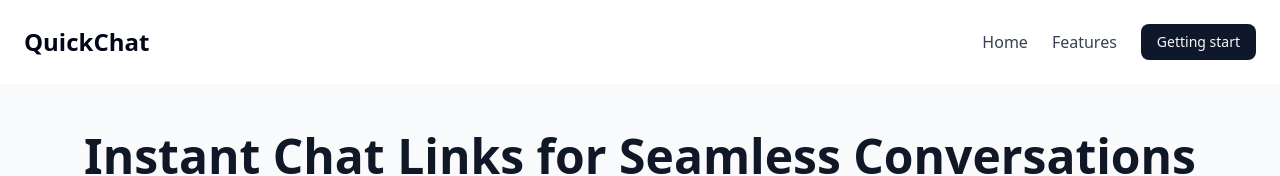
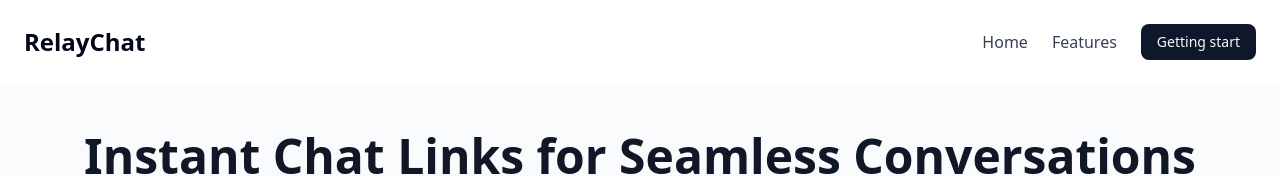
Before and after one commit to GhostRider9211/RelayChat, a Next.js app in the folder relaychat/: page / in a window 1280 px wide. Shown: the top 176 px of the page. Built offline with nearby package versions, Linux system fonts and the light colour scheme; no server answers.

Commit message:
Update Navbar.tsx

```diff
--- a/relaychat/src/components/base/Navbar.tsx
+++ b/relaychat/src/components/base/Navbar.tsx
@@ -9,7 +9,7 @@
 export default function Navbar({ user }: { user?: CustomUser | null }) {
   return (
     <nav className="p-6 flex justify-between items-center bg-white shadow-sm">
-      <h1 className="text-xl md:text-2xl font-extrabold">QuickChat</h1>
+      <h1 className="text-xl md:text-2xl font-extrabold">RelayChat</h1>
       <div className="flex items-center space-x-2 md:space-x-6 text-gray-700">
         <Link href="/">Home</Link>
         <Link href="#features">Features</Link>
```
